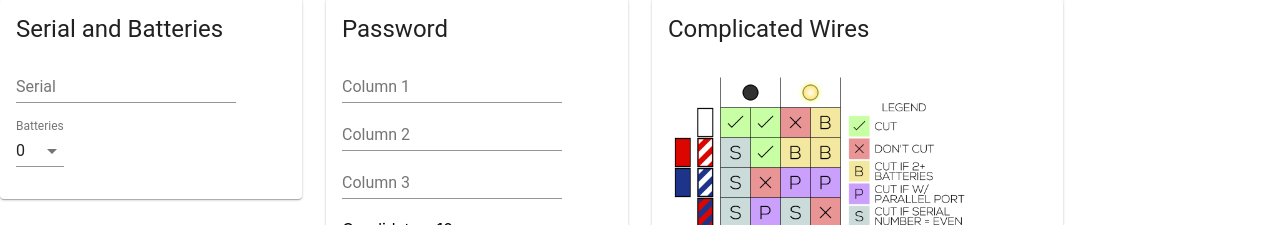
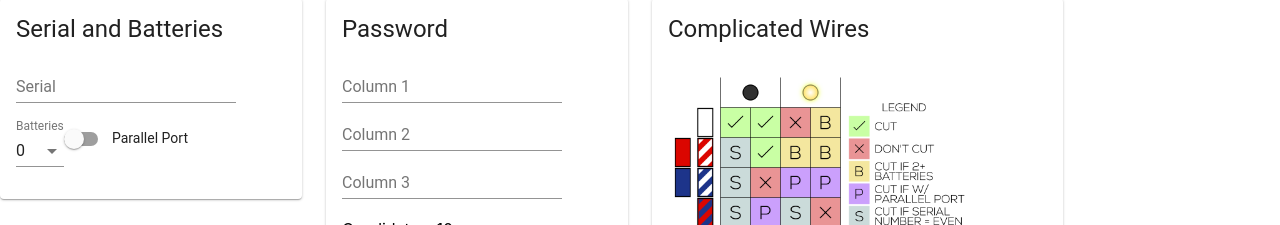
Before and after one commit to davidmerrick/ktane-password-cracker-web, a React (Create React App) app: page / in a window 1280 px wide. Shown: the part 294-519 px from the top of the page. Built offline with nearby package versions, Linux system fonts and the light colour scheme.

Commit message:
WIP: adding switch toggle for parallel port

```diff
--- a/src/components/cards/ComplicatedWiresCard.js
+++ b/src/components/cards/ComplicatedWiresCard.js
@@ -10,7 +10,7 @@ class ComplicatedWiresCard extends Component {
           <Typography gutterBottom variant="h5" component="h2">
             Complicated Wires
           </Typography>
-          <img src={wires} width="300px" />
+          <img src={wires} width="300px" alt="cheatsheet" />
         </CardContent>
       </Card>
     );
--- a/src/components/cards/PasswordCrackerCard.js
+++ b/src/components/cards/PasswordCrackerCard.js
@@ -72,7 +72,7 @@ class PasswordCracker extends Component {
   }
   handleChange(e) {
     this.setState({
-      [e.target.name]: e.target.value.trim()
+      [e.target.name]: e.target.value.trim().toLowerCase()
     });
   }
   render() {
--- a/src/components/cards/SerialNumberCard.js
+++ b/src/components/cards/SerialNumberCard.js
@@ -5,7 +5,10 @@ import {
   Card,
   CardContent,
   TextField,
-  MenuItem
+  MenuItem,
+  Switch,
+  FormControlLabel,
+  FormGroup
 } from "@material-ui/core";
 
 const batteries = [
@@ -31,13 +34,20 @@ class SerialNumberCard extends Component {
   constructor() {
     super();
     this.state = {
-      batteriesCount: 0
+      batteriesCount: 0,
+      parallelPort: false
     };
     this.handleChange = this.handleChange.bind(this);
+    this.toggleSwitch = this.toggleSwitch.bind(this);
   }
   handleChange(e) {
     this.setState({
       [e.target.name]: e.target.value
+    });
+  }
+  toggleSwitch(e) {
+    this.setState({
+      [e.target.name]: e.target.checked
     });
   }
   render() {
@@ -48,7 +58,7 @@ class SerialNumberCard extends Component {
             Serial and Batteries
           </Typography>
           <SerialNumberField />
-          <br />
+          <FormGroup row>
             <TextField
               select
               name="batteriesCount"
@@ -63,6 +73,20 @@ class SerialNumberCard extends Component {
                 </MenuItem>
               ))}
             </TextField>
+            <br />
+            <br />
+            <br />
+            <FormControlLabel
+              control={
+                <Switch
+                  checked={this.state.parallelPort}
+                  onChange={this.toggleSwitch}
+                  value="parallelPort"
+                />
+              }
+              label="Parallel Port"
+            />
+          </FormGroup>
         </CardContent>
       </Card>
     );
```
Lines whose indentation alone changed are shown as unchanged.
